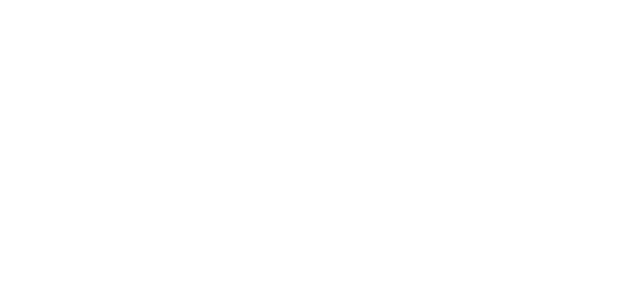
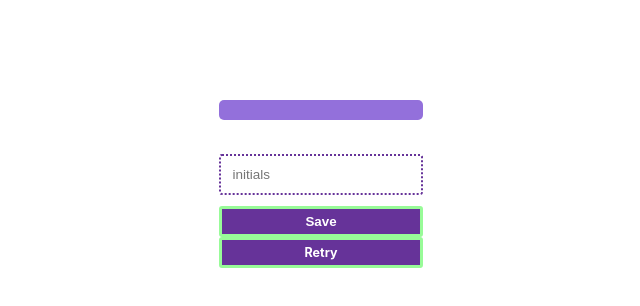
Before and after one commit to OuchKick/CodeQuiz1337, a plain HTML site: page highscores.html in a window 1280 px wide. Shown: the whole page, without its empty margins (319-959 px from the left). Drawn offline with Linux system fonts and the light colour scheme.

Commit message:
Did not finish the displaying of highscore list, must complete READme

```diff
--- a/highscores.html
+++ b/highscores.html
@@ -0,0 +1,25 @@
+<!DOCTYPE html>
+<html lang="en">
+<head>
+    <meta charset="UTF-8">
+    <meta http-equiv="X-UA-Compatible" content="IE=edge">
+    <meta name="viewport" content="width=device-width, initial-scale=1.0">
+    <link rel="stylesheet" href="/style.css">
+    <title>Highscores</title>
+</head>
+<body>
+    <div class="highPage">
+        <div id="end" class="flex-center flex-column">
+        <h1 id="finalScore"></h1>
+        <form>
+            <input type="text" name="initials" id="initials" placeholder="initials"/>
+            <button type="submit" class="saveBtn" id="saveScoreBtn" onclick="saveScore(event)" disabled>Save</button>
+            <a class="startBtn" id="retryBtn" href='/index.html'>Retry</a>
+        </form>
+
+    </div>
+</div>
+    <script src="highscores.js"></script>
+
+</body>
+</html>
--- /dev/null
+++ b/highscores.js
@@ -0,0 +1,38 @@
+// This webpage is not complete - it will save the initial inputs but it will not display
+const initials = document.getElementById('initials');
+const saveScoreBtn = document.getElementById('saveScoreBtn');
+const recentScore = localStorage.getItem('recentScore');
+const finalScore = document.getElementById('finalScore');
+
+
+
+const highScores = JSON.parse(localStorage.getItem("highScores")) || [];
+
+const maxScoreDisplay = 5;
+
+finalScore.innerText = recentScore;
+
+
+
+initials.addEventListener('keyup', () => {
+    saveScoreBtn.disabled = !initials.value;
+
+})
+
+saveScore = e => {
+    e.preventDefault();
+
+    const score = {
+        score: recentScore,
+        name: initials.value
+    };
+    highScores.push(score);
+
+    highScores.sort( (a,b)=> {
+        return b.score - a.score;
+    })
+    highScores.splice(5);
+    localStorage.setItem('highScores', JSON.stringify(highScores));
+
+    console.log(highScores);
+};
--- a/style.css
+++ b/style.css
@@ -26,7 +26,7 @@ transition: transform 1s;
 
 
 /* Styling of main content on home page */
-.homePage, .playingPage {
+.homePage, .playingPage, .highPage {
 display: flex;
 justify-content: center;
 align-items: center;
@@ -44,7 +44,8 @@ margin-top: 100px;
 
 
 .startBtn ,
-.scoreBtn {
+.scoreBtn,
+.saveBtn {
 background-color:rebeccapurple;
 border-radius: 3px;
 padding: 5px;
@@ -63,3 +64,36 @@ transition: transform 2s;
     transform:rotate3d(10, 1, 1, 5turn);
     transition: transform 2s;
     }
+
+    .saveBtn:hover {
+        cursor: pointer;
+        transform:rotate3d(10, 1, 1, 5turn);
+        transition: transform 2s;
+        }
+
+
+/* Highscore / Save Screen Style */
+
+    #finalScore {
+        text-align: center;
+        font-size: 70px;
+    }
+
+    #retryBtn {
+        text-align: center;
+        font-size: 12.5px;
+    }
+
+    form {
+        width: 100%;
+        display: flex;
+        flex-direction: column;
+    }
+
+    input {
+        margin-bottom: 1rem;
+        padding: 1rem;
+        font-size: 13.5px;
+        border: 2px dotted rebeccapurple;
+        border-radius: 3px;
+    }
```
Also changed, not shown: script.js (+9 -3 lines).
